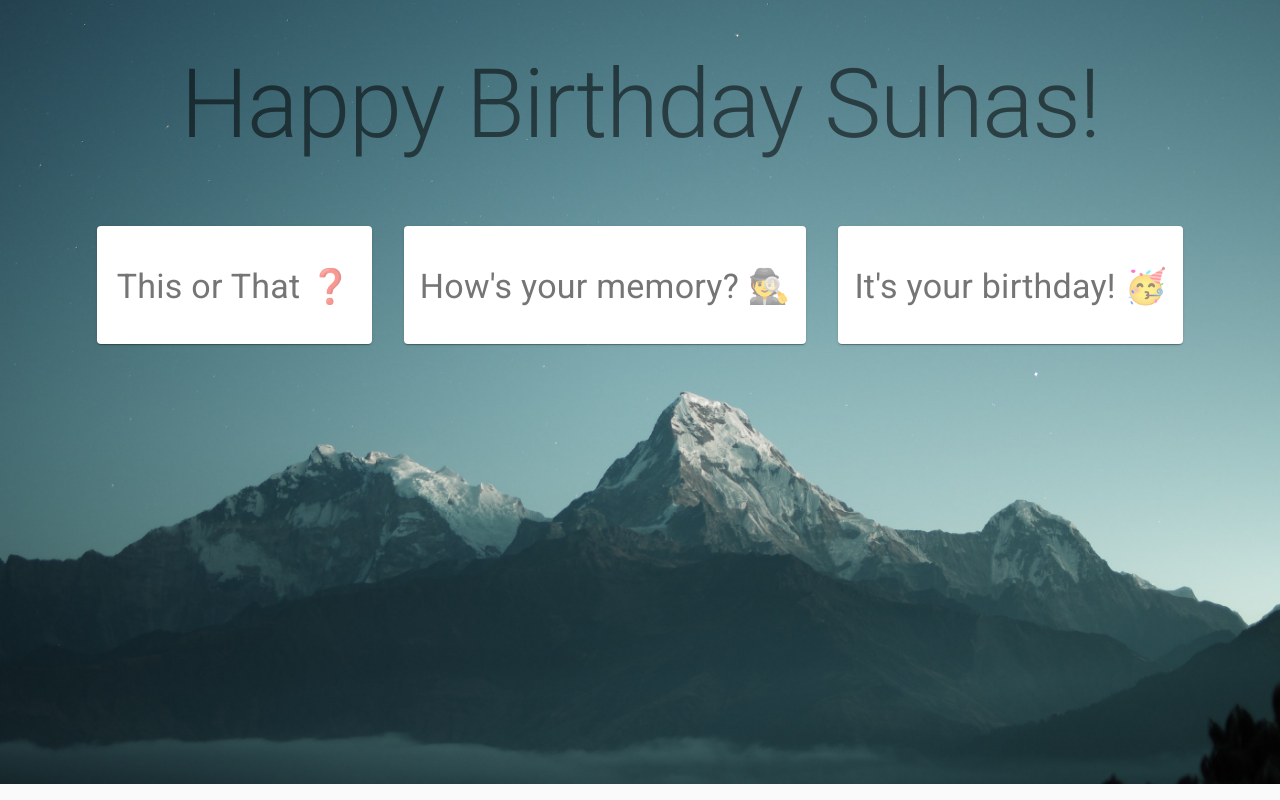
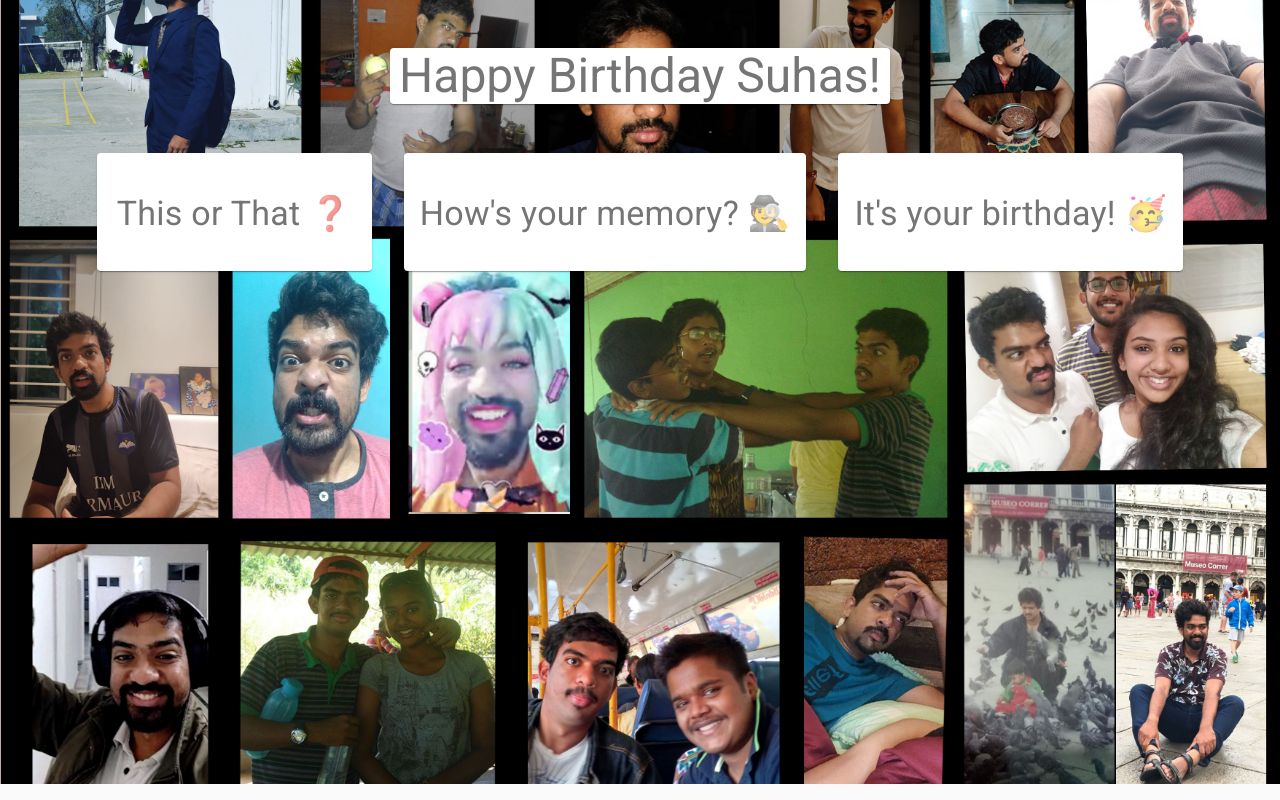
Before and after one commit to HiranmayaGundu/HappyBirthdaySuhas, a Next.js app: page /home in a window 1280 px wide. Built offline with nearby package versions, Linux system fonts and the light colour scheme.

Commit message:
push collage

```diff
--- a/pages/home.tsx
+++ b/pages/home.tsx
@@ -1,11 +1,12 @@
 import Image from "next/image";
 import Link from "next/link";
-
+import Box from "@material-ui/core/Box";
 import { makeStyles, createStyles, Theme } from "@material-ui/core/styles";
 import Card from "@material-ui/core/Card";
 import CardContent from "@material-ui/core/CardContent";
 import Grid from "@material-ui/core/Grid";
 import Typography from "@material-ui/core/Typography";
+import { Paper } from "@material-ui/core";
 
 const useStyles = makeStyles((theme: Theme) =>
   createStyles({
@@ -36,7 +37,7 @@ export default function ActualHome() {
       <div className={classes.bgWrap}>
         <Image
           alt="Mountains"
-          src="/images/mountains_placehoder.jpg"
+          src="/images/sona_collage.jpg"
           layout="fill"
           objectFit="cover"
           quality={100}
@@ -48,11 +49,16 @@ export default function ActualHome() {
         container
         spacing={4}
         justify="center"
+        alignItems="center"
       >
-        <Grid item xs={12}>
-          <Typography variant="h1" color="textSecondary" gutterBottom>
-            Happy Birthday Suhas!
-          </Typography>
+        <Grid item xs={12} justify="center">
+          <Box width={500} ml="auto" mr="auto">
+            <Paper>
+              <Typography variant="h3" color="textSecondary" gutterBottom>
+                Happy Birthday Suhas!
+              </Typography>
+            </Paper>
+          </Box>
         </Grid>
         <Grid item>
           <Link href="/this-or-that">
```
Also changed, not shown: public/images/sona_collage.jpg (added).
